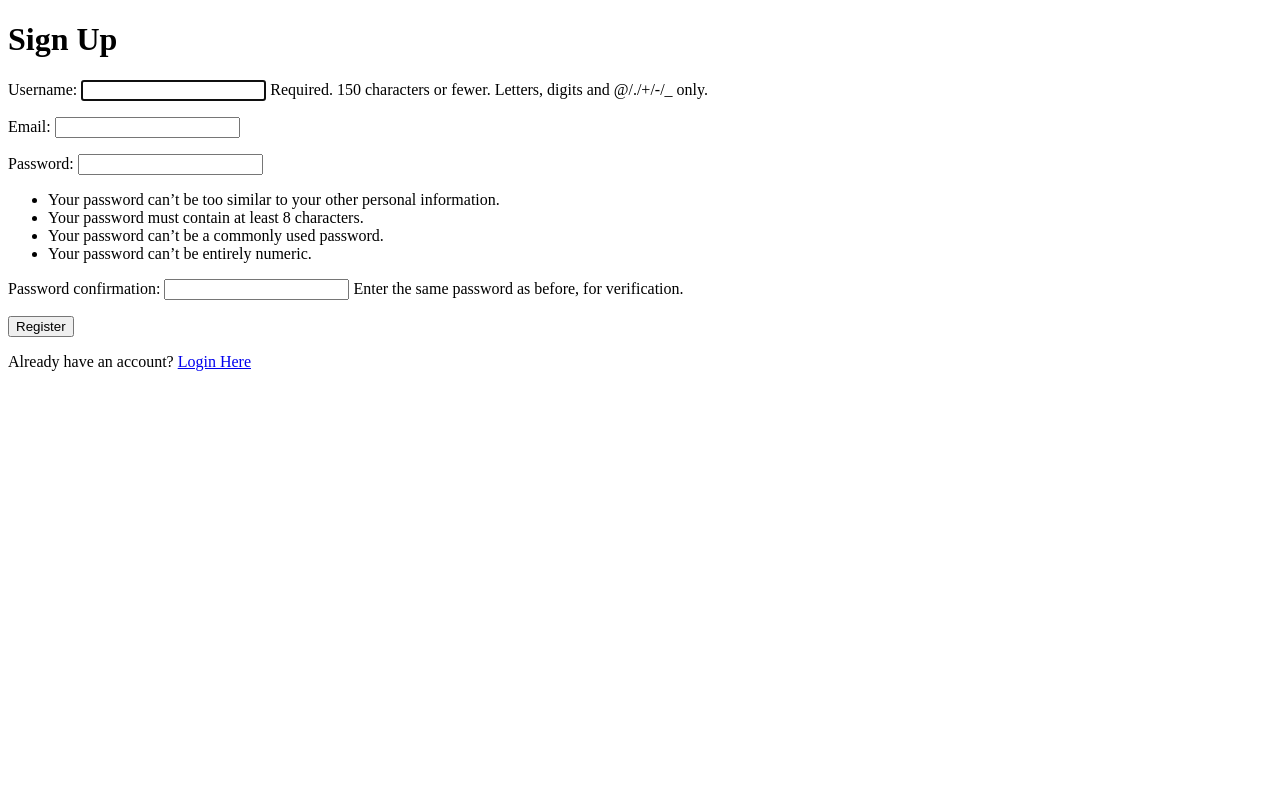
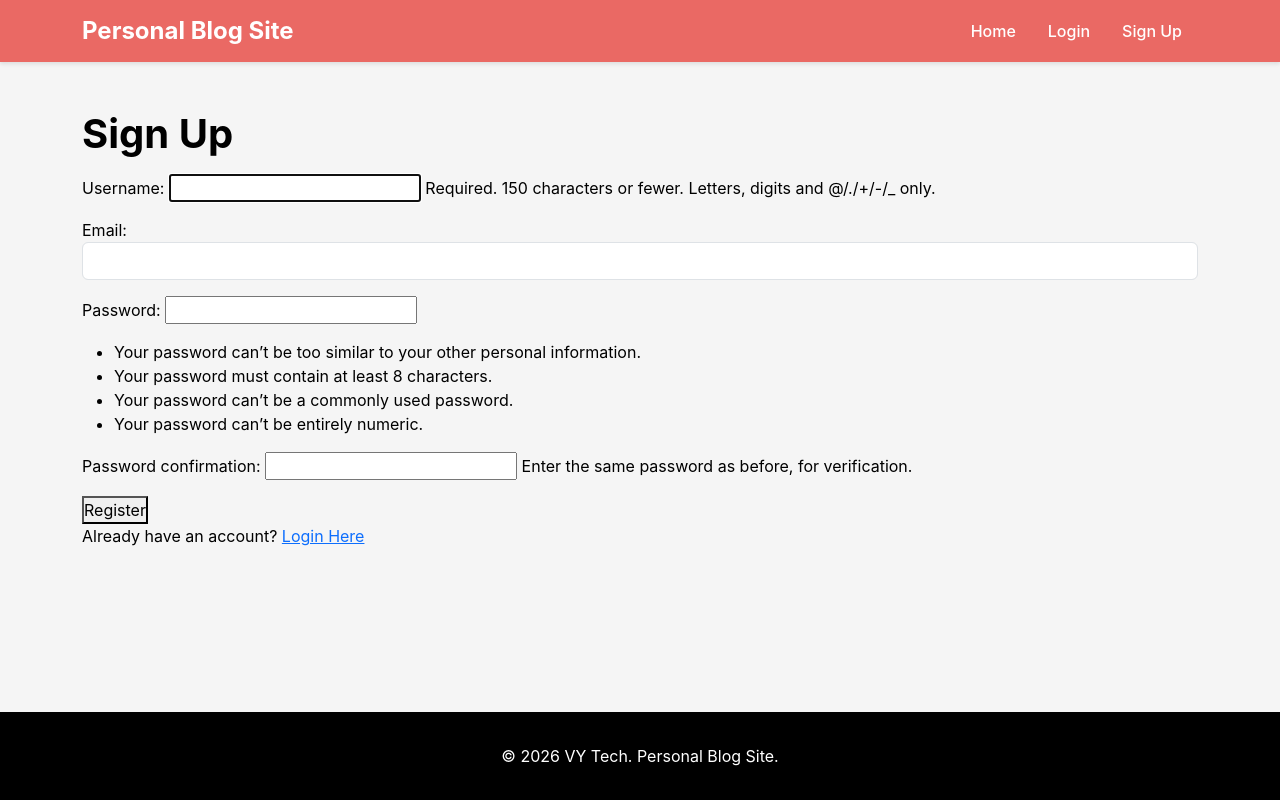
Before and after one commit to toestedbwead/personal-blog, a Django app: page /register/ in a window 1280 px wide. Run offline with Django 5.2, Linux system fonts and the light colour scheme.

Commit message:
polished some base designs for the log in / sign up. as well as the log out

```diff
--- a/blog/templates/blog/auth/login.html
+++ b/blog/templates/blog/auth/login.html
@@ -1,3 +1,4 @@
+{% extends "blog/base.html" %}
 <!DOCTYPE html>
 <html lang="en">
 <head>
@@ -5,6 +6,7 @@
     <meta name="viewport" content="width=device-width, initial-scale=1.0">
     <title>Login</title>
 </head>
+{% block content %}
     <body>
         <h1>Sign in</h1>
 
@@ -21,4 +23,5 @@
             </a>
         </p>
     </body>
+{% endblock %}
 </html>
--- a/blog/templates/blog/auth/register.html
+++ b/blog/templates/blog/auth/register.html
@@ -1,3 +1,4 @@
+{% extends "blog/base.html" %}
 <!DOCTYPE html>
 <html lang="en">
 <head>
@@ -5,6 +6,7 @@
     <meta name="viewport" content="width=device-width, initial-scale=1.0">
     <title>Register</title>
 </head>
+{% block content %}
     <body>
         <h1>Sign Up</h1>
         <form method="POST">
@@ -20,4 +22,5 @@
             </a>
         </p>
     </body>
+{% endblock %}
 </html>
--- a/blog/templates/blog/base.html
+++ b/blog/templates/blog/base.html
@@ -235,14 +235,17 @@
                             <a class="btn btn-ppg" href="{% url 'article-create' %}">Write Article</a>
                         </li>
                         <li class="nav-item">
-                            <a class="nav-link" href="{% url 'logout' %}">Logout</a>
+                            <form method="POST" action="{% url 'logout' %}" style="display: inline;">
+                                {% csrf_token %}
+                                <button type="submit" class="nav-link" style="background: none; border: none; cursor: pointer;">Logout</button>
+                            </form>
                         </li>
                     {% else %}
                         <li class="nav-item">
-                            <a class="btn btn-ppg" href="{% url 'login' %}">Login</a>
+                            <a class="nav-link" href="{% url 'login' %}">Login</a>
                         </li>
                         <li class="nav-item">
-                            <a class="btn btn-ppg-secondary" href="{% url 'register' %}">Sign Up</a>
+                            <a class="nav-link" href="{% url 'register' %}">Sign Up</a>
                         </li>
                     {% endif %}
                 </ul>
--- a/blog_project/settings.py
+++ b/blog_project/settings.py
@@ -113,3 +113,5 @@ STATIC_URL = 'static/'
 DEFAULT_AUTO_FIELD = 'django.db.models.BigAutoField'
 
 AUTH_USER_MODEL = 'blog.User'
+
+LOGOUT_REDIRECT_URL = 'home'
```
Lines whose indentation alone changed are shown as unchanged.
